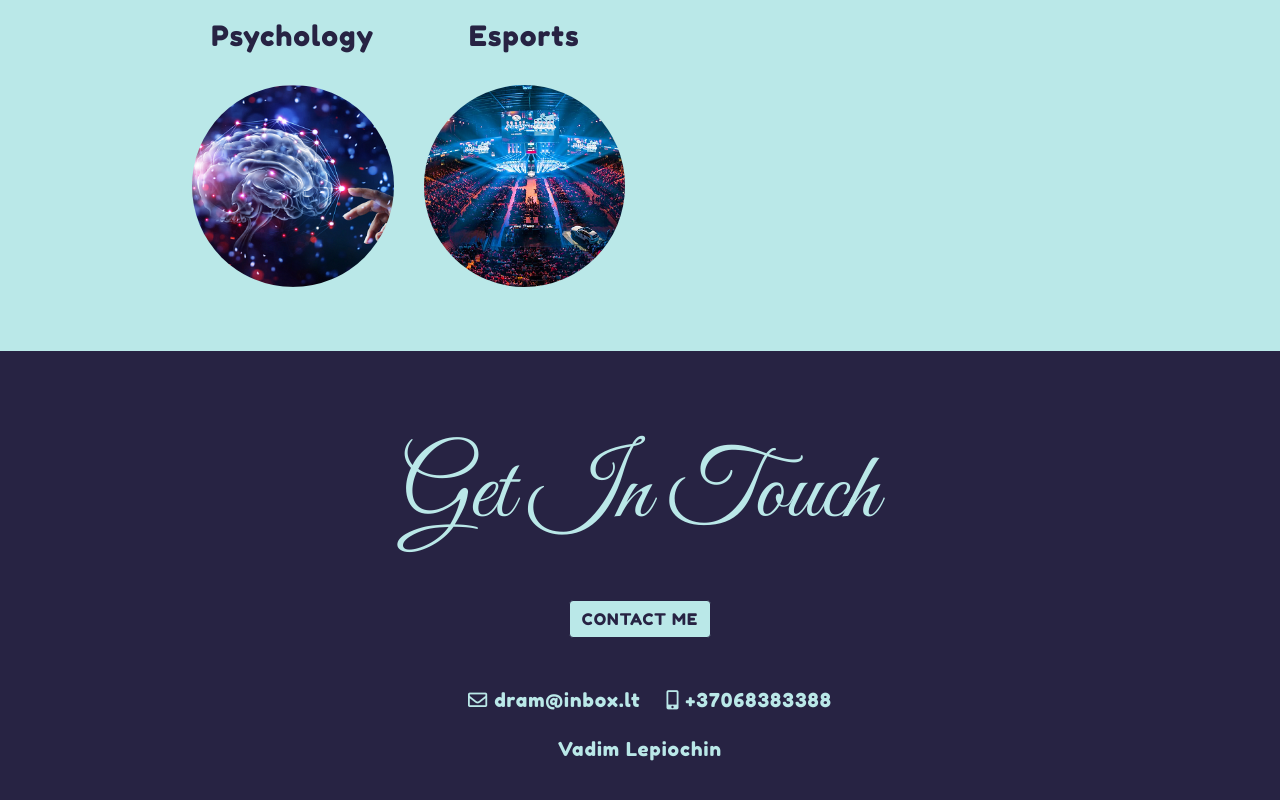
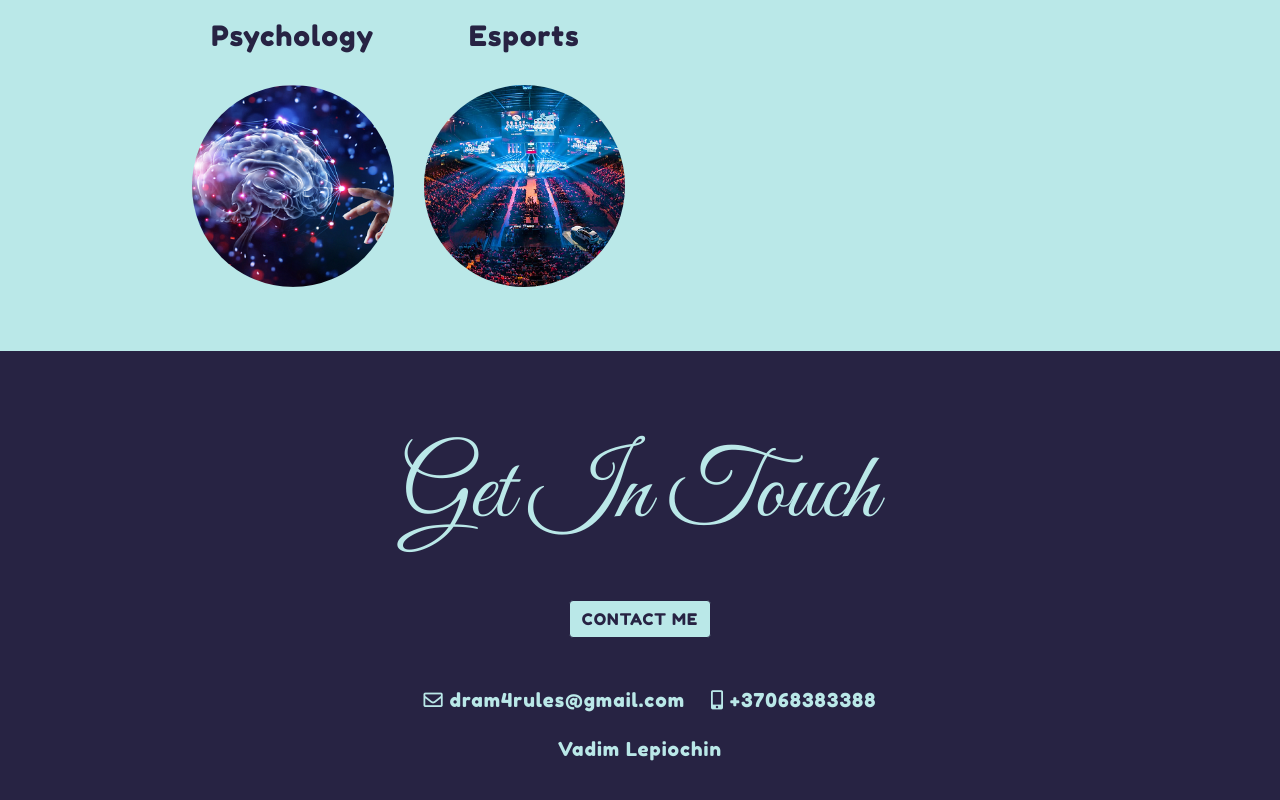
Before and after one commit to VadimLepiochin/VadimLepiochin.github.io, a plain HTML site: page index.html in a window 1280 px wide. Shown: the part 2265-3065 px from the top of the page. Drawn offline with nearby package versions, Linux system fonts and the light colour scheme.

Commit message:
Update index.html

```diff
--- a/index.html
+++ b/index.html
@@ -158,7 +158,7 @@
           <h2>Get In Touch</h2>
           <a class="btn btn-light" href="mailto:dram@inbox.lt">CONTACT ME</a>
         </div>
-        <span><i class="far fa-envelope"></i> dram@inbox.lt</span>
+        <span><i class="far fa-envelope"></i> dram4rules@gmail.com</span>
         <span><i class="fas fa-mobile-alt"></i> +37068383388</span>
         <p class="name">Vadim Lepiochin</p>
       </div>
```
